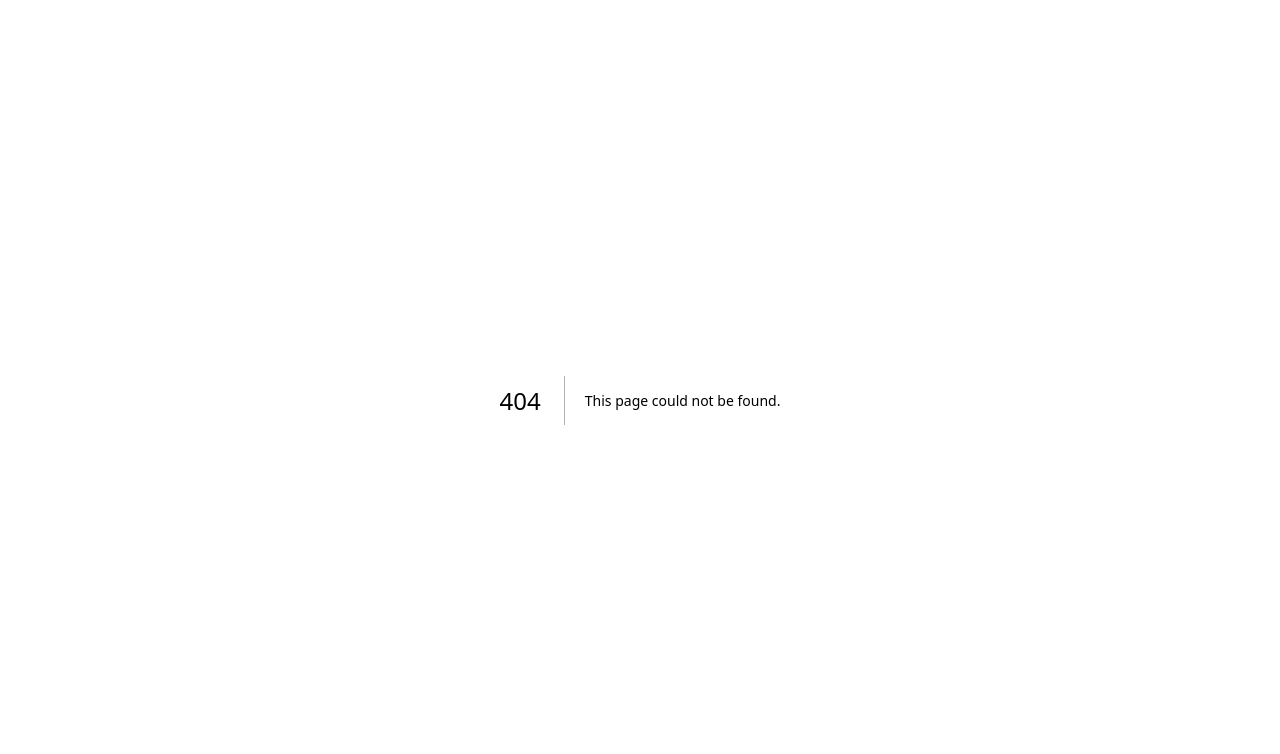
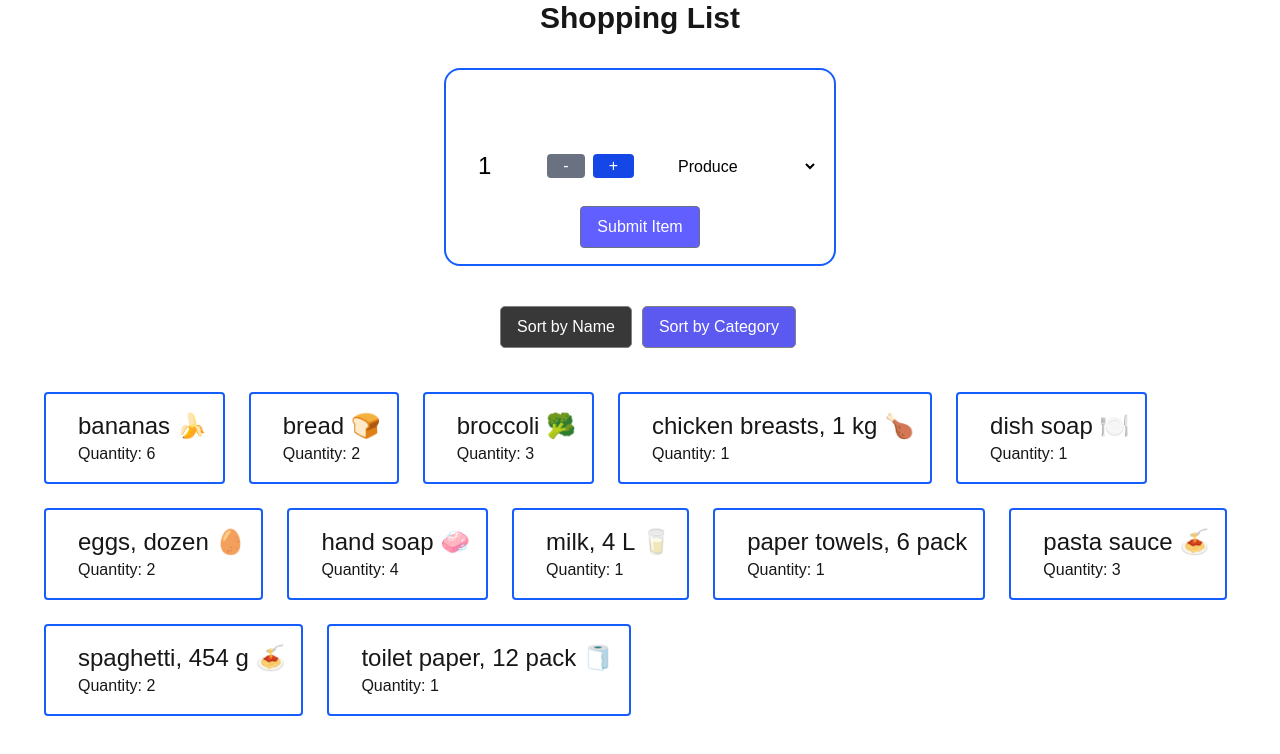
Before and after one commit to MonicaLeung0/cprg306-assignments, a Next.js app: page /week-7 in a window 1280 px wide. Before the commit this address had no page. Shown: the top 754 px of the page. Built offline with nearby package versions, Linux system fonts and the light colour scheme.

Commit message:
finished wee-7 assignment

```diff
--- a/app/page.js
+++ b/app/page.js
@@ -10,6 +10,8 @@ export default function Home() {
         <li><Link className="text-cyan-600 underline hover:text-cyan-300" href="/week-4">Week 4 Assignments</Link></li>
         <li><Link className="text-cyan-600 underline hover:text-cyan-300" href="/week-5">Week 5 Assignments</Link></li>
         <li><Link className="text-cyan-600 underline hover:text-cyan-300" href="/week-6">Week 6 Assignments</Link></li>
+        <li><Link className="text-cyan-600 underline hover:text-cyan-300" href="/week-7">Week 7 Assignments</Link></li>
+
 
       </ul>
     </main>
--- /dev/null
+++ b/app/week-7/item-list.js
@@ -0,0 +1,98 @@
+"use client";
+import React, { useState } from "react";
+import Item from "./item";
+
+export default function ItemList({ sourceItems }) {
+  const [sortBy, setSortBy] = useState("name");
+
+  let sortedItems = [];
+
+  // Work on copies of items (not mutating props)
+  if (sortBy === "name") {
+    const itemsCopy = [...sourceItems].sort((a, b) =>
+      a.name.localeCompare(b.name)
+    );
+
+    sortedItems = [
+      {
+        CategoryName: null,
+        Items: itemsCopy,
+      },
+    ];
+  } else if (sortBy === "category") {
+    const itemsCopy = [...sourceItems].sort((a, b) =>
+      a.category.localeCompare(b.name)
+    );
+
+    const groupedItems = [];
+    for (const item of itemsCopy) {
+      const existingGroup = groupedItems.find(
+        (group) => group.CategoryName === item.category
+      );
+      if (existingGroup) {
+        existingGroup.Items.push(item);
+      } else {
+        groupedItems.push({
+          CategoryName: item.category,
+          Items: [item],
+        });
+      }
+    }
+
+
+    sortedItems = [...groupedItems].sort((a, b) =>
+      a.CategoryName.localeCompare(b.CategoryName)
+    ); ;
+  }
+
+  return (
+    <div className="flex flex-col ml-4 gap-4 mb-4">
+      <div className="flex justify-center mb-4">
+        <button
+          onClick={() => setSortBy("name")}
+          style={{
+            backgroundColor: sortBy === "name" ? "#383838" : "#5990f0",
+            color: "white",
+            marginRight: "10px",
+            padding: "8px 16px",
+            border: "1px solid gray",
+            borderRadius: "5px",
+          }}
+        >
+          Sort by Name
+        </button>
+        <button
+          onClick={() => setSortBy("category")}
+          style={{
+            backgroundColor: sortBy === "category" ? "#383838" : "#5b59f0",
+            color: "white",
+            padding: "8px 16px",
+            border: "1px solid gray",
+            borderRadius: "5px",
+          }}
+        >
+          Sort by Category
+        </button>
+      </div>
+
+      <ul className="ml-4">
+        {sortedItems.map((group) =>
+          group.CategoryName ? (
+            <React.Fragment key={group.CategoryName}>
+              <h2 className="text-3xl font-bold mt-6 mb-4">
+                {group.CategoryName}
+              </h2>
+              {group.Items.map((item) => (
+                <Item key={item.id} itemObj={item} />
+              ))}
+            </React.Fragment>
+          ) : (
+            group.Items.map((item) => (
+              <Item key={item.id} itemObj={item} />
+            ))
+          )
+        )}
+      </ul>
+    </div>
+  );
+}
--- /dev/null
+++ b/app/week-7/item.js
@@ -0,0 +1,12 @@
+
+export default function Item({ itemObj })
+{
+    return (
+        <div className="border-2 border-blue-600 rounded p-4 m-3 inline-block">
+            <div className="block sm:inline-block sm:ml-4 ">
+                <h3 className="text-2xl">{itemObj.name}</h3>
+                <p>Quantity: {itemObj.quantity}</p>
+            </div>
+        </div>
+    );
+}
--- /dev/null
+++ b/app/week-7/items.json
@@ -0,0 +1,74 @@
+[
+  {
+    "id": "1h2GJKH12gkHG31h1H",
+    "name": "milk, 4 L 🥛",
+    "quantity": 1,
+    "category": "dairy"
+  },
+  {
+    "id": "2KJH3k2j3H1k2J3K1H",
+    "name": "bread 🍞",
+    "quantity": 2,
+    "category": "bakery"
+  },
+  {
+    "id": "3h2KJH3k2j3H1k2J3",
+    "name": "eggs, dozen 🥚",
+    "quantity": 2,
+    "category": "dairy"
+  },
+  {
+    "id": "4k2J3K1H2GJKH12gk",
+    "name": "bananas 🍌",
+    "quantity": 6,
+    "category": "produce"
+  },
+  {
+    "id": "5H1h1H2KJH3k2j3H",
+    "name": "broccoli 🥦",
+    "quantity": 3,
+    "category": "produce"
+  },
+  {
+    "id": "6H1k2J3K1H2GJKH1",
+    "name": "chicken breasts, 1 kg 🍗",
+    "quantity": 1,
+    "category": "meat"
+  },
+  {
+    "id": "7gkHG31h1H2KJH3k",
+    "name": "pasta sauce 🍝",
+    "quantity": 3,
+    "category": "canned goods"
+  },
+  {
+    "id": "8j3H1k2J3K1H2GJK",
+    "name": "spaghetti, 454 g 🍝",
+    "quantity": 2,
+    "category": "dry goods"
+  },
+  {
+    "id": "9H12gkHG31h1H2KJ",
+    "name": "toilet paper, 12 pack 🧻",
+    "quantity": 1,
+    "category": "household"
+  },
+  {
+    "id": "10H3k2j3H1k2J3K1",
+    "name": "paper towels, 6 pack",
+    "quantity": 1,
+    "category": "household"
+  },
+  {
+    "id": "11k2J3K1H2GJKH12",
+    "name": "dish soap 🍽️",
+    "quantity": 1,
+    "category": "household"
+  },
+  {
+    "id": "12GJKH12gkHG31h1",
+    "name": "hand soap 🧼",
+    "quantity": 4,
+    "category": "household"
+  }
+]
--- /dev/null
+++ b/app/week-7/new-item.js
@@ -0,0 +1,125 @@
+"use client";
+import { useState } from "react";
+
+export default function NewItemForm({onAddItem })
+{
+    const [quantity, setQuantity] = useState(1);
+    const [itemName, setItemName] = useState("");
+    const [category, setCategory] = useState("produce");
+
+
+
+
+    const handleSubmit = (event) =>
+        {
+            event.preventDefault();
+
+            let newItem={
+                id: Math.random().toString(36).substring(2, 9),
+                name : itemName,
+                quantity : quantity,
+                category : category
+            }
+
+            onAddItem(newItem);
+            // alert(`Item ${newItem.name} is created with ${newItem.quantity} in ${newItem.category}. `);
+
+            setQuantity(1);
+            setItemName("");
+            setCategory("produce");
+        }
+
+
+    const handleItemNameChange = (event) => {
+        setItemName(event.target.value);
+    }
+
+    const handleCategoryChange = (event) => {
+        setCategory(event.target.value);
+    }
+
+    const increment = () =>
+        {
+            if(quantity < 20)
+                {
+                    setQuantity(quantity + 1);
+                }
+
+        };
+    const decrement = () =>
+        {
+            if(quantity > 1)
+                {
+                    setQuantity(quantity - 1);
+                }
+
+        };
+
+    let additionButtonStyle = "bg-blue-700 hover:bg-blue-600 active:bg-blue-800 text-white rounded pl-4 pr-4 cursor-pointer mr-2 transition-colors";
+    let subtractionButtonStyle = "bg-blue-700 hover:bg-blue-600 active:bg-blue-800 text-white rounded pl-4 pr-4 cursor-pointer  mr-2 transition-colors";
+        if (quantity >= 20){
+            additionButtonStyle = "text-white rounded pl-4 pr-4 mr-2 bg-gray-500 cursor-not-allowed";
+        }
+        if (quantity <= 1){
+            subtractionButtonStyle = "text-white rounded pl-4 pr-4 mr-2 bg-gray-500 cursor-not-allowed";
+        }
+
+        let inputStyle = "bg-white  px-4 py-2 rounded focus:bg-amber-50";
+
+
+    let handleAddItem = () => {
+        // Function to handle adding the item (to be implemented)
+    }
+    return (
+        <main className="flex justify-center w-full">
+            <form className="flex justify-center text-black flex-col gap-4  border-2 border-blue-600 rounded-2xl p-4 m-2 mb-10" onSubmit={handleSubmit}>
+
+                <input className={inputStyle} value={itemName} type="text" onChange={handleItemNameChange}/>
+
+                <div className="flex justify-between gap-4">
+                    <div className="flex items-center justify-center   bg-white rounded ">
+                        <span className="text-2xl text-black px-4 py-2 mr-10">{quantity}</span>
+                        <button
+                        type="button"
+                        onClick={decrement}
+                        className={subtractionButtonStyle}
+                        >
+                            -
+                        </button>
+                        <button
+                        type="button"
+                        onClick={increment}
+                        className={additionButtonStyle}
+                        >
+                            +
+                        </button>
+                    </div>
+
+                    <select className={inputStyle} onChange={handleCategoryChange} value={category}>
+                        <option value="produce">Produce</option>
+                        <option value="Dairy">Dairy</option>
+                        <option value="Bakery">Bakery</option>
+                        <option value="Meat">Meat</option>
+                        <option value="Frozen-Foods">Frozen Foods</option>
+                        <option value="Canned-Goods">Canned Goods</option>
+                        <option value="Dry-Goods">Dry Goods</option>
+                        <option value="Beverages">Beverages</option>
+                        <option value="Snacks">Snacks</option>
+                        <option value="Household">Household</option>
+                        <option value="Other">Other</option>
+
+                    </select>
+
+                </div>
+
+
+
+                <div className="text-center">
+                    <button className="bg-indigo-500 text-white rounded border-1 border-gray-500 cursor-pointer hover:bg-indigo-300 active:bg-fuchsia-400 transition-colors px-4 py-2" type="submit" >Submit Item</button>
+                </div>
+            </form>
+
+        </main>
+
+     );
+}
--- /dev/null
+++ b/app/week-7/page.js
@@ -0,0 +1,27 @@
+"use client";
+import { useState } from "react";
+import itemsData from "./items.json";
+import ItemList from "./item-list";
+import NewItemForm from "./new-item";
+
+
+
+export default function Page() {
+  const [items, setItems] = useState(itemsData);
+
+  const handleAddItem = (newItem) => {
+    setItems((prevItems) => [...prevItems, newItem]);
+  };
+    return (
+        <div>
+            <h1 className="text-3xl font-bold text-center mb-6">
+                Shopping List
+            </h1>
+            <NewItemForm onAddItem={handleAddItem} />
+            <ItemList sourceItems={items} />
+
+
+        </div>
+
+    );
+}
```
